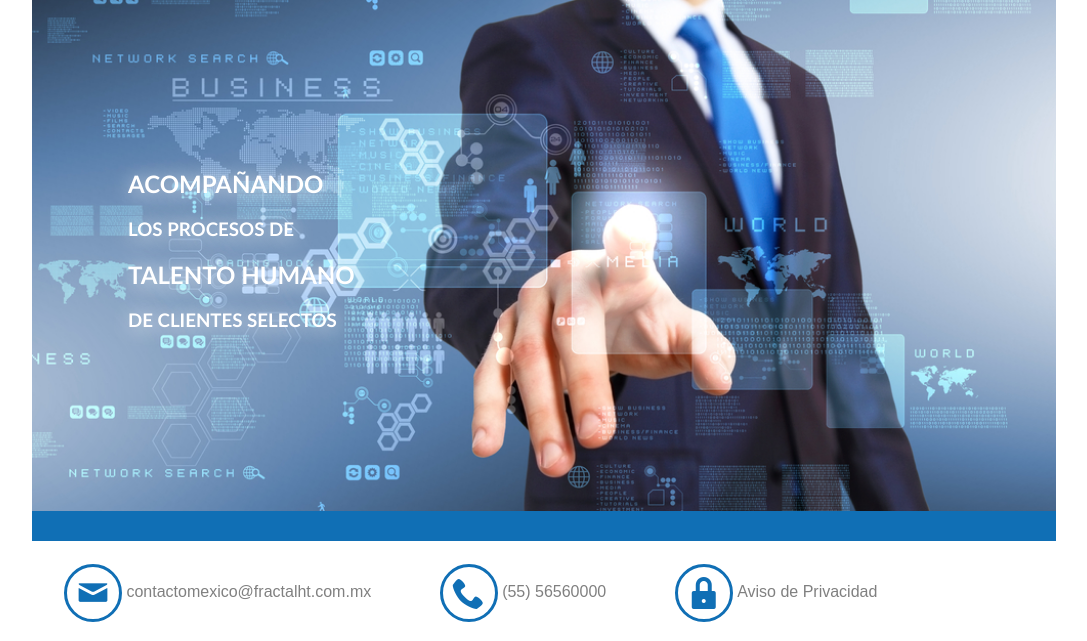
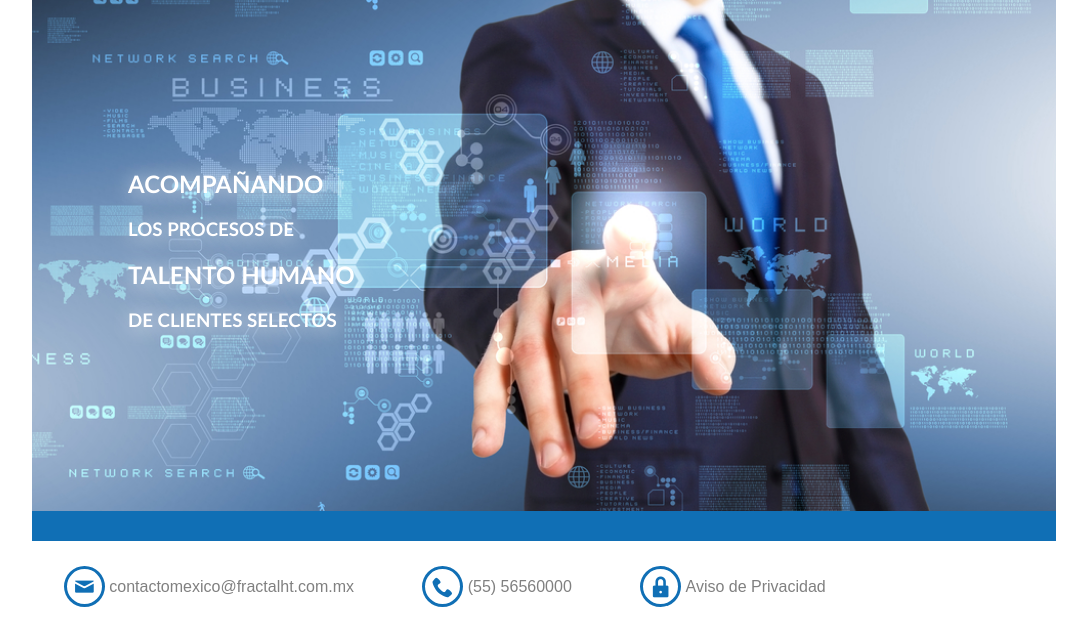
Before and after one commit to Ofra/fractal, a PHP site: page /index.php in a window 1280 px wide. Shown: the part 251-892 px from the top of the page, without its empty margins (96-1183 px from the left). After the commit the page ends 858 px from the top, so only its background shows below. Run offline with PHP 8.4, Linux system fonts and the light colour scheme; some libraries are stand-ins or nearby versions.

Commit message:
make icons more small

```diff
--- a/css/footer.css
+++ b/css/footer.css
@@ -6,7 +6,7 @@ footer div{
 footer span a{
 	border:3px solid #106FB5;
 	border-radius: 50%;
-	padding:10px;
+	padding:7px;
 
 }
 
--- a/css/icomoon.css
+++ b/css/icomoon.css
@@ -39,19 +39,19 @@
 
 footer div span .icon-phone{
 	color:#106FB5;
-	font-size: 2em;
+	font-size: 1.3em;
 	text-decoration: none;
 }
 
 footer div span .icon-lock{
 	color:#106FB5;
-	font-size: 2em;
+	font-size: 1.3em;
 	text-decoration: none;
 }
 
 footer div span .icon-mail{
 	color:#106FB5;
-	font-size: 2em;
+	font-size: 1.3em;
 	text-decoration: none;
 }
 
```
